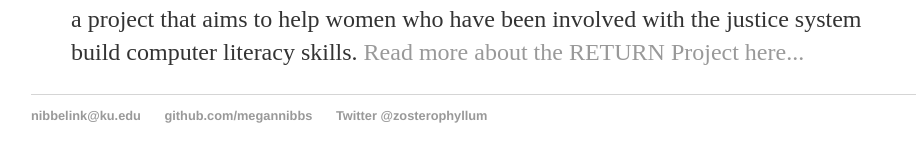
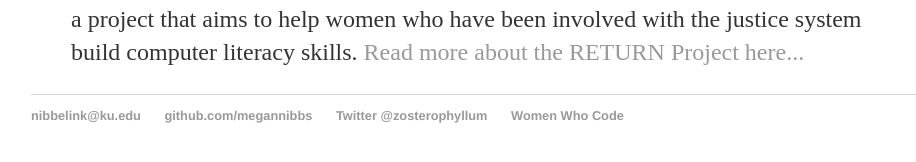
Before and after one commit to megannibbs/megannibbelink.github.io, a Jekyll site: the page built from index.html, in a window 1280 px wide. Shown: the part 480-642 px from the top of the page, without its empty margins (161-1077 px from the left). Built offline with Jekyll 4.4.1, drawn with Linux system fonts in a browser that asks for light colours.

Commit message:
Update default.html

```diff
--- a/_layouts/default.html
+++ b/_layouts/default.html
@@ -26,6 +26,7 @@
 	        		<li><a href="mailto:nibbelink@ku.edu">nibbelink@ku.edu</a></li>
 	        		<li><a href="https://github.com/megannibbs">github.com/megannibbs</a></li>
 				<li><a href="https://twitter.com/zosterophyllum">Twitter @zosterophyllum</a></li>
+				<li><a href="https://www.womenwhocode.com">Women Who Code</a></li>
 				</ul>
 			</footer>
 		</body>
```
